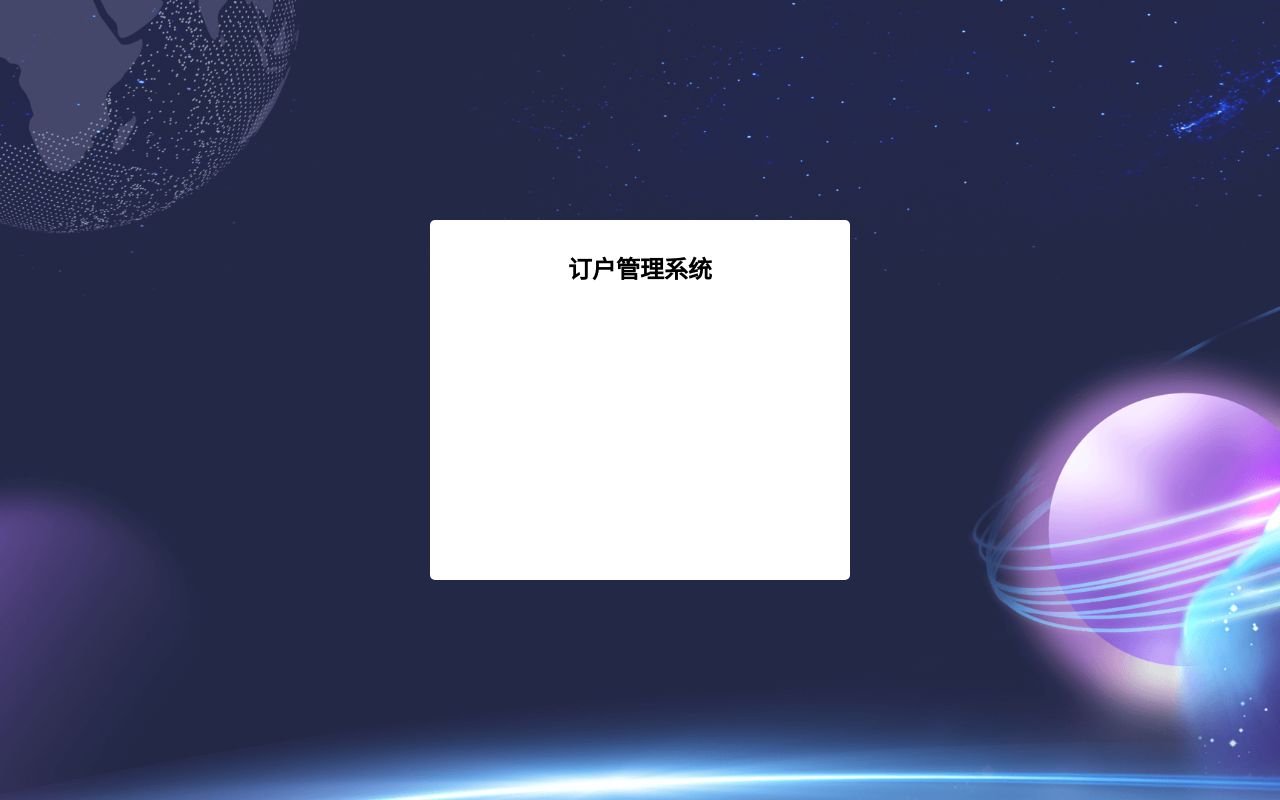
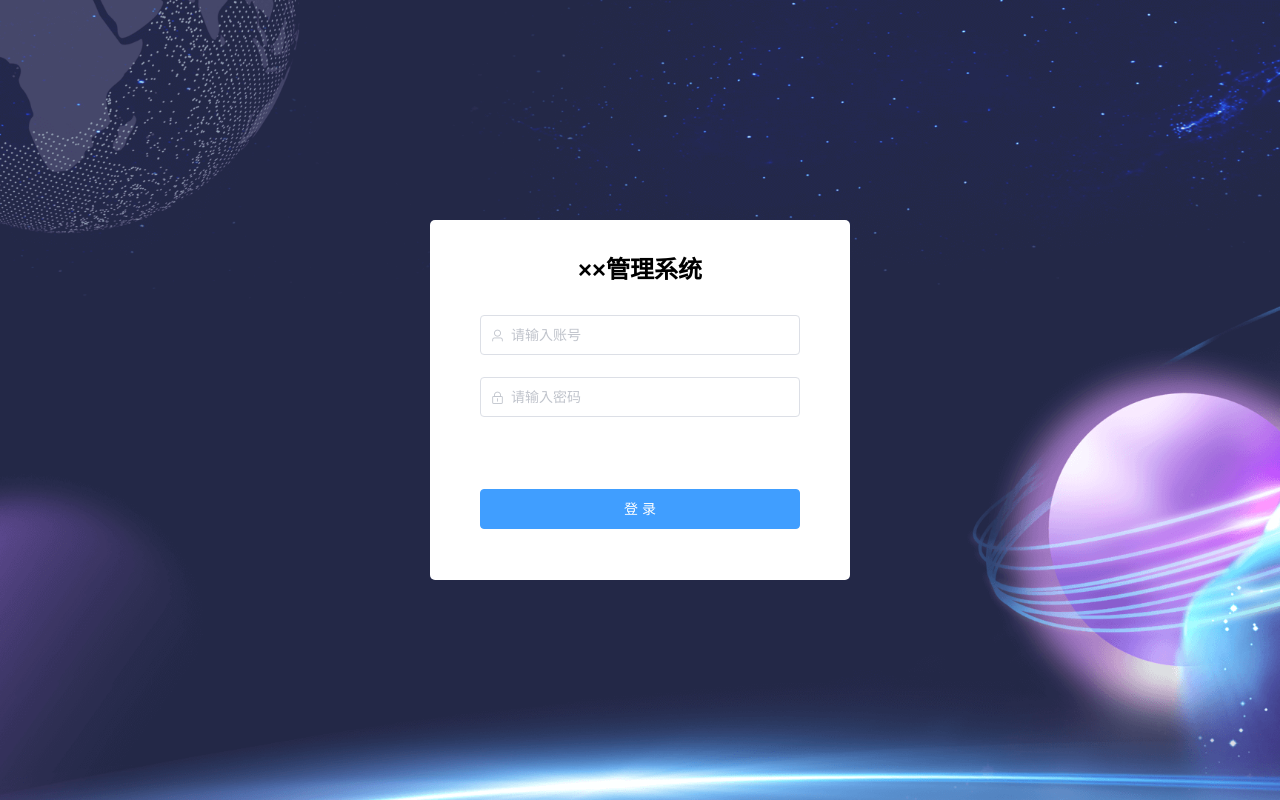
Before and after one commit to HT-UP/my-project, a Vue app: page /#/login in a window 1280 px wide. Built offline with nearby package versions, Linux system fonts and the light colour scheme; sample sign-in values are in the browser's storage.

Commit message:
登录页面待接入接口

```diff
--- a/public/index.html
+++ b/public/index.html
@@ -5,7 +5,7 @@
     <meta http-equiv="X-UA-Compatible" content="IE=edge">
     <meta name="viewport" content="width=device-width,initial-scale=1.0">
     <link rel="icon" href="<%= BASE_URL %>favicon.ico">
-    <title><%= htmlWebpackPlugin.options.title %></title>
+    <title>××管理系统</title>
   </head>
   <body>
     <div id="app"></div>
--- a/src/main.js
+++ b/src/main.js
@@ -5,12 +5,18 @@ import router from "./router";
 import store from "./store";
 
 import {
+	Input,
+	Form,
+    FormItem,
 	Button,
 
 } from 'element-ui';
 
 import {message} from './assets/js/message';
 
+Vue.use(Input);
+Vue.use(Form);
+Vue.use(FormItem);
 Vue.use(Button);
 
 Vue.prototype.$message = message;
--- a/src/router/index.js
+++ b/src/router/index.js
@@ -12,6 +12,9 @@ const routes = [{
 		name: "Login",
 		component: () =>
 			import( /* webpackChunkName: "login" */ "../views/Login.vue"),
+		meta: {
+			title: '登录'
+		}
 	},
 	{
 		path: "/home",
@@ -33,4 +36,21 @@ const router = new VueRouter({
 	routes,
 });
 
+// 全局导航钩子
+router.beforeEach((to, from, next) => {
+	document.title = '××管理系统 - ' + `${to.meta.title}`;
+	next();
+//	if(to.path == '/login') {
+//		localStorage.clear()
+//		next();
+//	} else {
+//		if(localStorage.getItem('Authorization') == null || localStorage.getItem('Authorization') == '') {
+//			message.error("用户登录失效，请重新登录");
+//			next('/login');
+//		} else {
+//			next();
+//		}
+//	}
+});
+
 export default router;
--- a/src/views/Login.vue
+++ b/src/views/Login.vue
@@ -1,7 +1,21 @@
 <template>
 	<div id="login">
 		<div class="login-box">
-			<div class="title">订户管理系统</div>
+			<div class="title">××管理系统</div>
+			<div class="login-form">
+				<el-form ref="loginForm" :model="loginForm" label-width="" :rules="loginRules">
+					<el-form-item label="" prop="username">
+						<el-input v-model.trim="loginForm.username" placeholder="请输入账号" prefix-icon="el-icon-user" clearable @keyup.enter.native="login('loginForm')"></el-input>
+					</el-form-item>
+					<el-form-item label="" prop="password">
+						<el-input v-model.trim="loginForm.password" placeholder="请输入密码" prefix-icon="el-icon-lock" clearable show-password @keyup.enter.native="login('loginForm')"></el-input>
+					</el-form-item>
+
+					<el-form-item>
+						<el-button class="login-btn" type="primary" @click="login('loginForm')">登 录</el-button>
+					</el-form-item>
+				</el-form>
+			</div>
 		</div>
 	</div>
 </template>
@@ -10,12 +24,56 @@
 	export default {
 		name: 'Login',
 		data() {
+			var validateName = (rule, value, callback) => {
+				if(value === '') {
+					callback(new Error('请输入账号'));
+				} else {
+					callback();
+				}
+			};
+
+			var validatePass = (rule, value, callback) => {
+				if(value === '') {
+					callback(new Error('请输入密码'));
+				} else {
+					if(!(/^(?![0-9]+$)(?![a-zA-Z]+$)[0-9A-Za-z]{8,16}$/).test(value)) {
+						callback(new Error('密码长度应为8到16位，且由数字和字母组成'));
+					} else {
+						callback();
+					}
+				}
+			};
+
 			return {
+				loginForm: {
+					username: '',
+					password: ''
+				},
 
+				loginRules: {
+					username: [{
+						validator: validateName,
+						trigger: 'blur'
+					}],
+					password: [{
+						validator: validatePass,
+						trigger: 'blur'
+					}]
+				}
 			}
 		},
 		methods: {
-
+			//登录
+			login(formName) {
+				this.$refs[formName].validate((valid) => {
+					if(valid) {
+						this.$message.success('登录成功');
+					} else {
+						console.log('error submit!!');
+						return false;
+					}
+				});
+			},
 		},
 		mounted() {
 
@@ -41,12 +99,20 @@
 			transform: translate(-50%, -50%);
 			background: #fff;
 			border-radius: 5px;
-			.title{
+			.title {
 				font-size: 24px;
 				font-weight: bold;
 				text-align: center;
 				margin: 30px 0;
 			}
+			.login-form {
+				width: 320px;
+				margin: 0 auto;
+			}
+			.login-btn{
+				width: 100%;
+				margin-top: 50px;
+			}
 		}
 	}
 </style>
--- a/vue.config.js
+++ b/vue.config.js
@@ -24,7 +24,7 @@ module.exports = {
 		// 配置代理
 		proxy: {
 			"/api": {
-                target: 'https://chinanet.vvtech.tech/web/admin',  //测试
+                target: 'https://chinanet.vvtech.tech/tel_mgr',  //测试
 				changeOrigin: true, // 开启跨域,在本地创建一个虚拟服务,然后发送请求的数据,并同时接收请求的数据,这样服务端和服务端进行数据交互就不会有问题
 				pathRewrite(path, req) {
 					const ip = req.ip.match(/\d+\.\d+\.\d+\.\d+/)[0];
```
